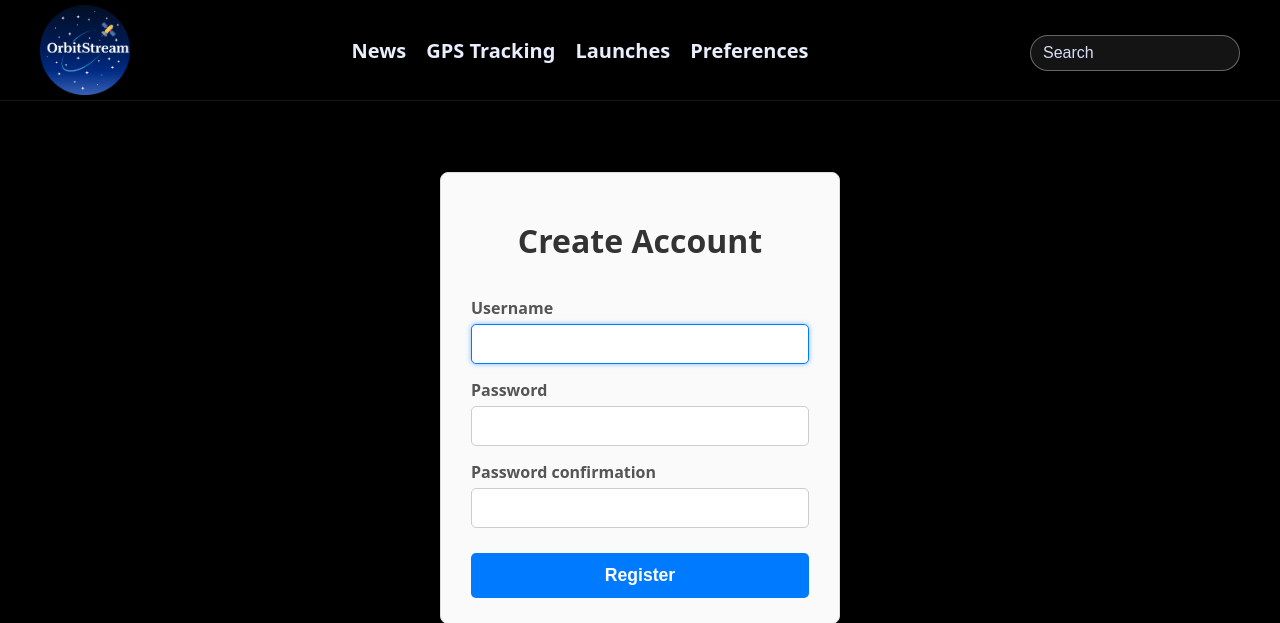
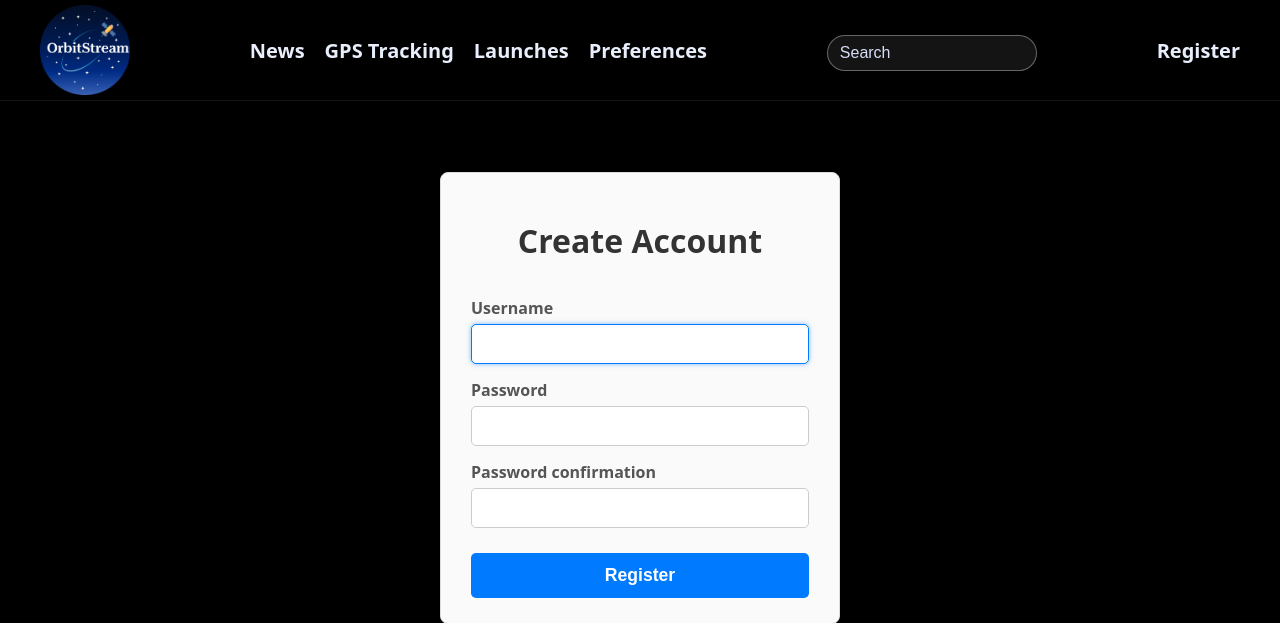
Before and after one commit to UCCS-CS4300-5300/Team-2-Fall-2025-Sec-1, a Django app: page /register/ in a window 1280 px wide. Shown: the top 623 px of the page. Run offline with Django 5.2, Linux system fonts and the light colour scheme.

Commit message:
Added register link to the nav in header.html temporarily

```diff
--- a/orbitstream/home/templates/partials/header.html
+++ b/orbitstream/home/templates/partials/header.html
@@ -17,5 +17,9 @@
     <form class="nav__search" role="search" aria-label="Site search">
       <input type="search" placeholder="Search" aria-label="Search" />
     </form>
+
+    <ul class="nav__links">
+      <li><a href="{% url 'users:register_view' %}">Register</a></li>
+    </ul>
   </nav>
 </header>
```
